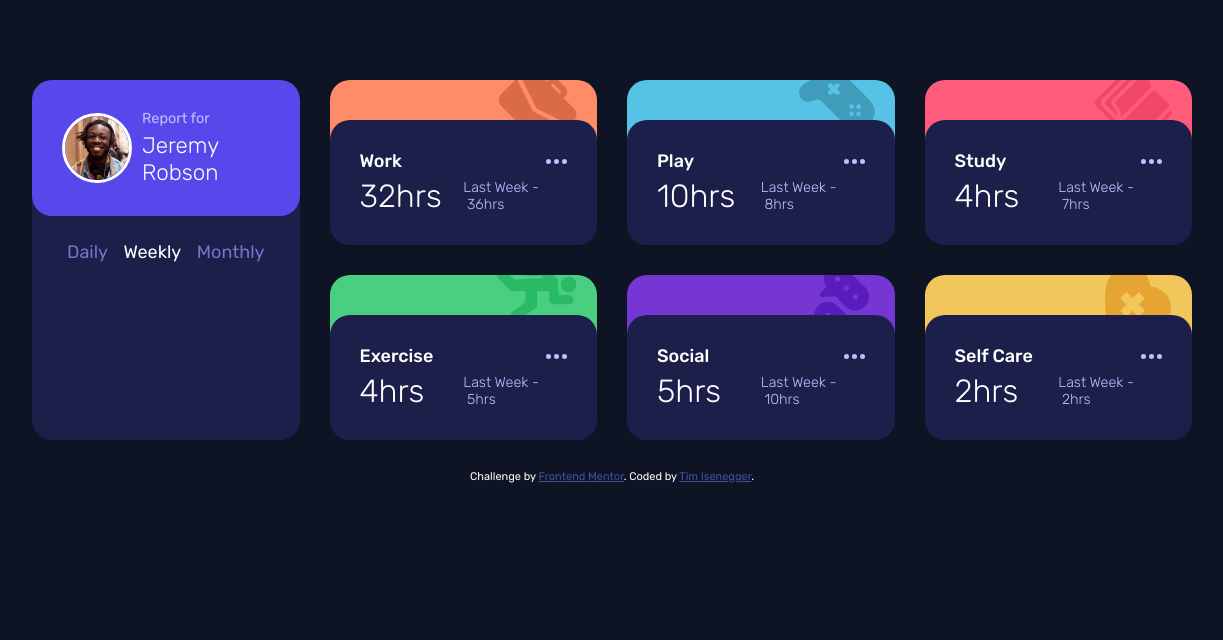
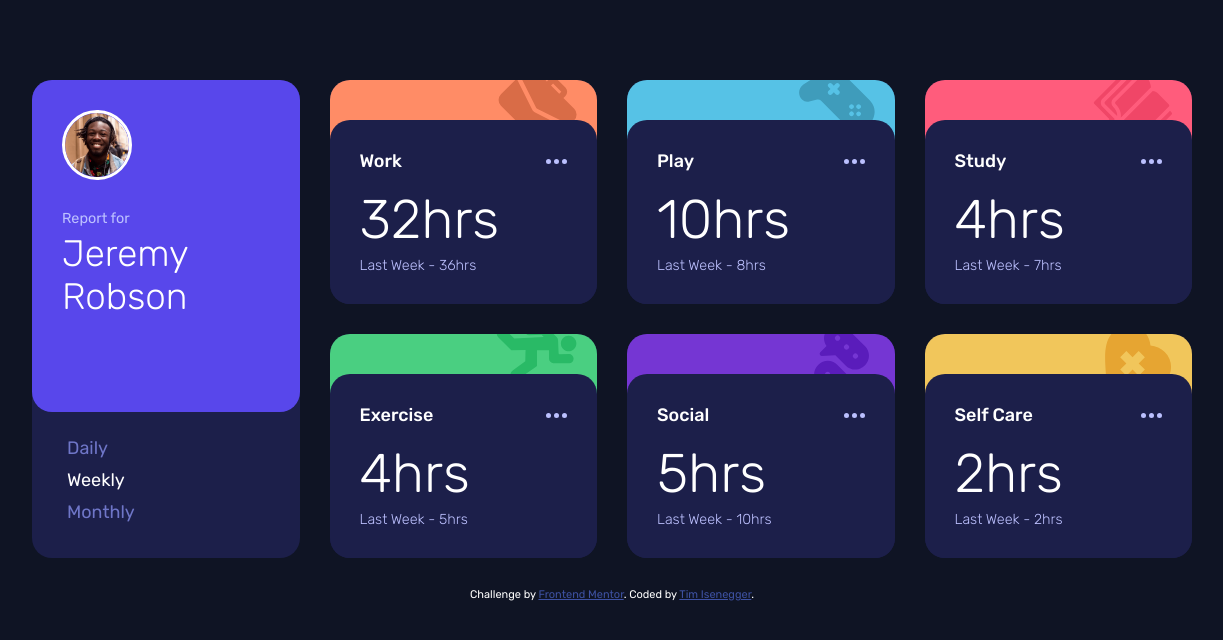
Before and after one commit to timothy-isenegger/challenge-time-tracking-dashboard, a plain HTML site: page index.html in a window 1536 px wide. Shown: the whole page, without its empty margins (156-1379 px from the left). Drawn offline with Linux system fonts and the light colour scheme.

Commit message:
[TASK] Implement desktop styles

```diff
--- a/src/css/styles.css
+++ b/src/css/styles.css
@@ -187,6 +187,14 @@ h1 {
 
 /* Desktop Styles */
 @media (min-width: 1366px) {
+    .container {
+        max-width: 1200px;
+    }
+
+    h1 {
+        font-size: 2.3rem;
+    }
+
     .card-grid {
         display: grid;
         grid-template-rows: auto auto;
@@ -195,12 +203,42 @@ h1 {
     }
 
     .card--profile {
-        grid-row: 1 / 3
+        grid-row: 1 / 3;
+        display: flex;
+        flex-flow: column;
+    }
+
+    .card--profile .card__header {
+        flex-flow: column;
+        align-items: flex-start;
+        flex-grow: 1;
+    }
+
+    .card__image {
+        margin-bottom: var(--spacer);
+    }
+
+    .nav {
+        flex-flow: column;
+        align-items: flex-start;
+    }
+
+    .btn-link {
+        margin-bottom: var(--spacer-small);
+    }
+
+    .card--statistic .card__body {
+        grid-template-rows: auto auto auto;
+    }
+
+    .actual-hours__value,
+    .prev-hours__value {
+        grid-column: 1 / 3;
+        justify-self: flex-start;
+    }
+
+    .actual-hours__value {
+        font-size: 3.4rem;
+        padding-top: var(--spacer-small);
     }
 }
-
-@media (min-width: 1366px) {
-    .container {
-        max-width: 1200px;
-    }
-}
```
